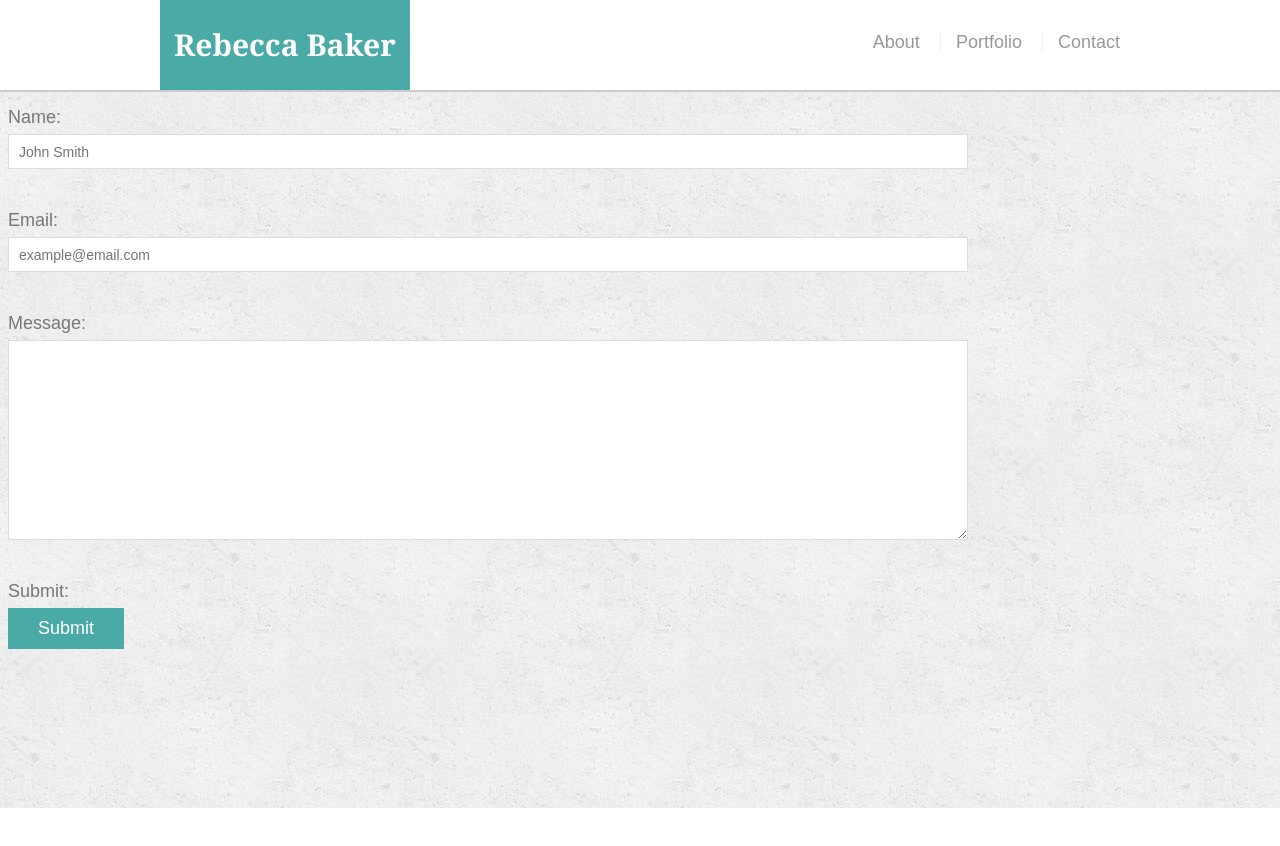
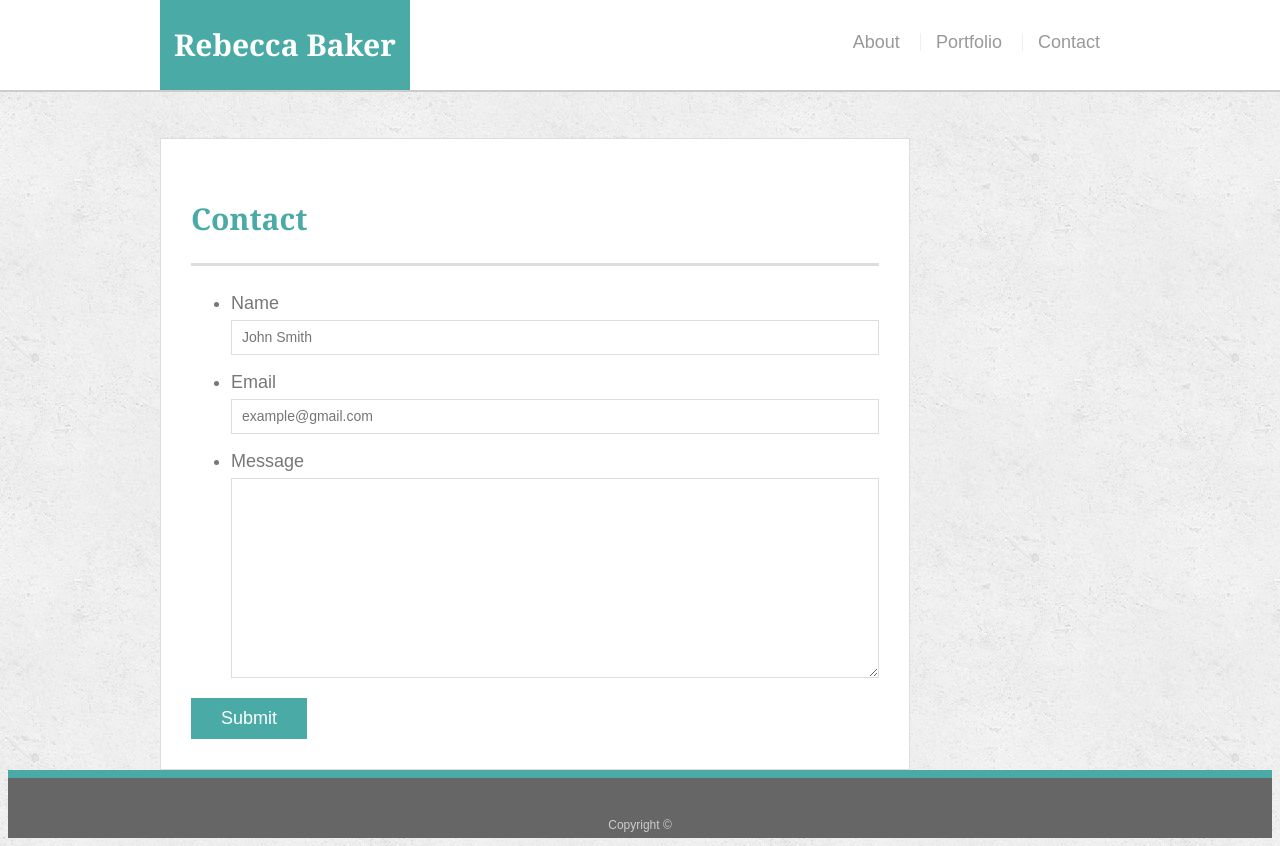
Before and after one commit to rebake44/Responsive-Portfolio, a plain HTML site: page contact.html in a window 1280 px wide. Before the commit the page ends 808 px from the top, so only its background shows below. Drawn offline with Linux system fonts and the light colour scheme.

Commit message:
contact update

```diff
--- a/assets/css/style.css
+++ b/assets/css/style.css
@@ -15,10 +15,6 @@ body {
   max-width: 960px;
   margin: 0 auto;
   clear: both;
-}
-#contact {
-  height: 100%;
-  position:absolute;
 }
 
 h1,
@@ -56,7 +52,7 @@ h3 {
     position: fixed;
     z-index: 99;
     width: 100%;
-    margin: -8px 0px 30px -8px;
+    margin: -8px -16px 30px -8px;
     overflow: auto;
     color: #fff;
     background: #fff;
@@ -79,6 +75,7 @@ h3 {
 
   nav {
     float: right;
+    margin-right: 20px;
     margin-top: 25px;
   }
 
@@ -127,8 +124,8 @@ h3 {
   .main-section {
     float: left;
     width: 100%;
-    max-width: 960px;
-    padding: 40px;
+    max-width: 750px;
+    padding: 30px;
     background: #fff;
     border: 1px solid #ddd;
   }
@@ -215,16 +212,19 @@ h3 {
     border: 0 none;
     }
 
-  @media screen and (max-width: 640px) {
+  @media screen and (max-width: 640) {
+
     #masthead {
-      overflow: hidden;
-      position: absolute;
+      display: flex;
+      flex-wrap: wrap;
+      flex-basis: 100%;
     }
 
-  @media screen and (max-width: 780px) {
     .main-section {
-      position: relative;
+      width: 100%;
+      max-width: 640px;
+      padding: 30px;
+      margin: 0;
+      background: #fff;
+      border: 1px solid #ddd;
     }
-
-
-  @media screen and (max-width: 980px) {}
--- a/contact.html
+++ b/contact.html
@@ -10,6 +10,7 @@
 </head>
 
 <body>
+
   <header id="masthead">
     <div class="container">
       <a href="index.html" id="logo">Rebecca Baker</a>
@@ -21,37 +22,38 @@
     </div>
   </header>
 
-    <div class="clearfix"></div>
+  <div id="main-container" class="container">
+    <section class="main-section">
+      <h1>Contact</h1>
 
-    <div class="wrapper">
-        <div class="container" id="contact">
+      <form id="contact-form">
+        <ul>
+          <li>
+            <label for="name">Name</label>
+            <input type="text" id="name" name="name" placeholder="John Smith" required="required">
+          </li>
+          <li>
+            <label for="email">Email</label>
+            <input type="email" id="email" name="email" placeholder="example@gmail.com" required="required">
+          </li>
+          <li>
+            <label for="message">Message</label>
+            <textarea id="message" name="message" required="required"></textarea>
+          </li>
+        </ul>
+        <input type="submit">
+      </form>
 
-            <section id="Contact Info">
+    </section>
 
-                <h3>Contact Info</h3>
-                <hr>
-                <form action="">Name:<br>
-                <input type="text" name="name" placeholder="John Smith" size="122">
-                <br>
-                Email:<br>
-                <input type="email" name="email" placeholder="example@email.com" size="122">
-                <br>
-                Message:<br>
-                <textarea rows="8" cols="110" name="comment" form="usrform">
-                </textarea>
-                <br>
-                Submit:<br>
-                <input type="submit" value="Submit"><br>
-
-            </form>
-            </section>
-        </div>
   </div>
 
   <footer>
-        <p>Copyright c</p>
+    <div class="container">
+      Copyright &copy;
+    </div>
   </footer>
-
 </body>
 
+
 </html>
```
Lines whose indentation alone changed are shown as unchanged.
